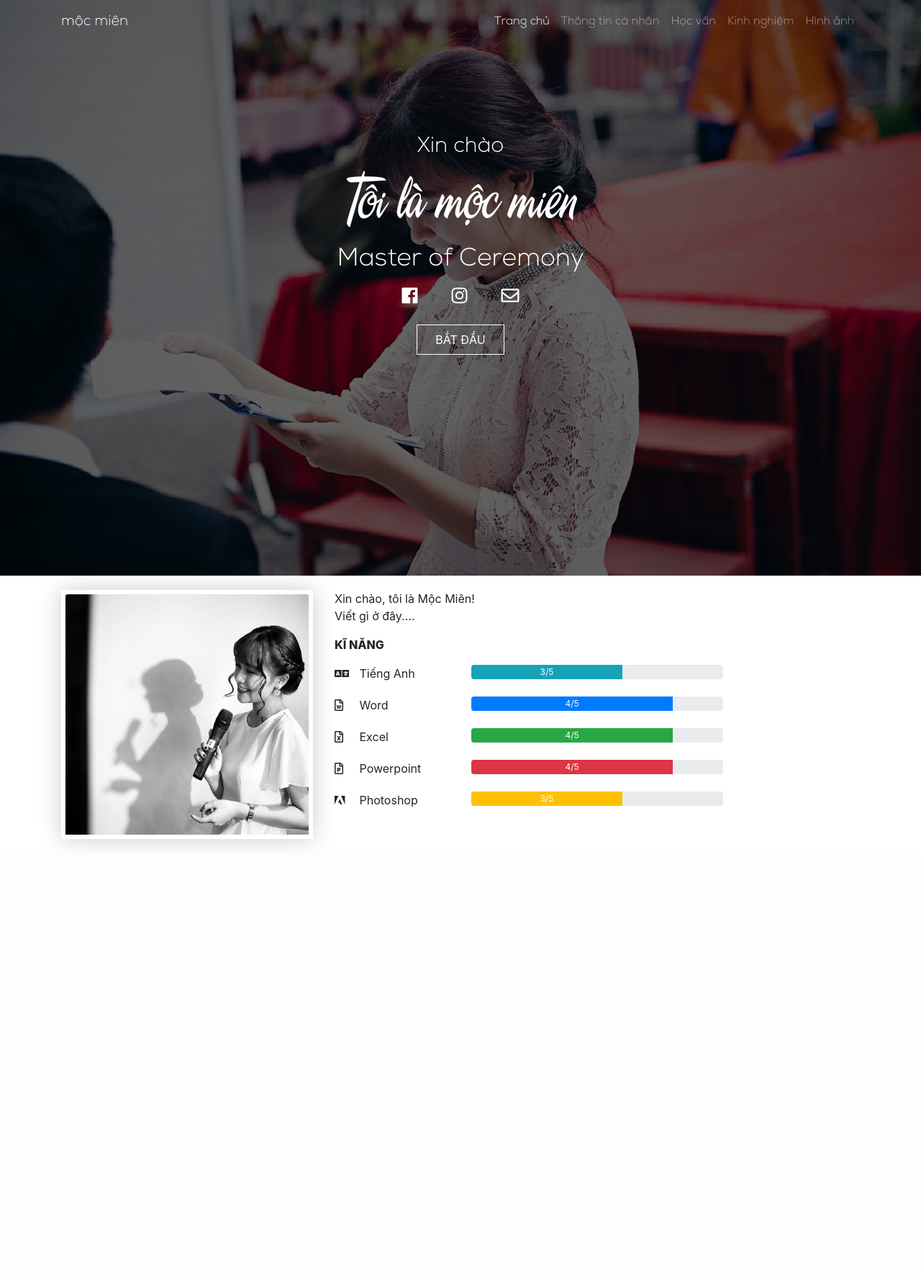
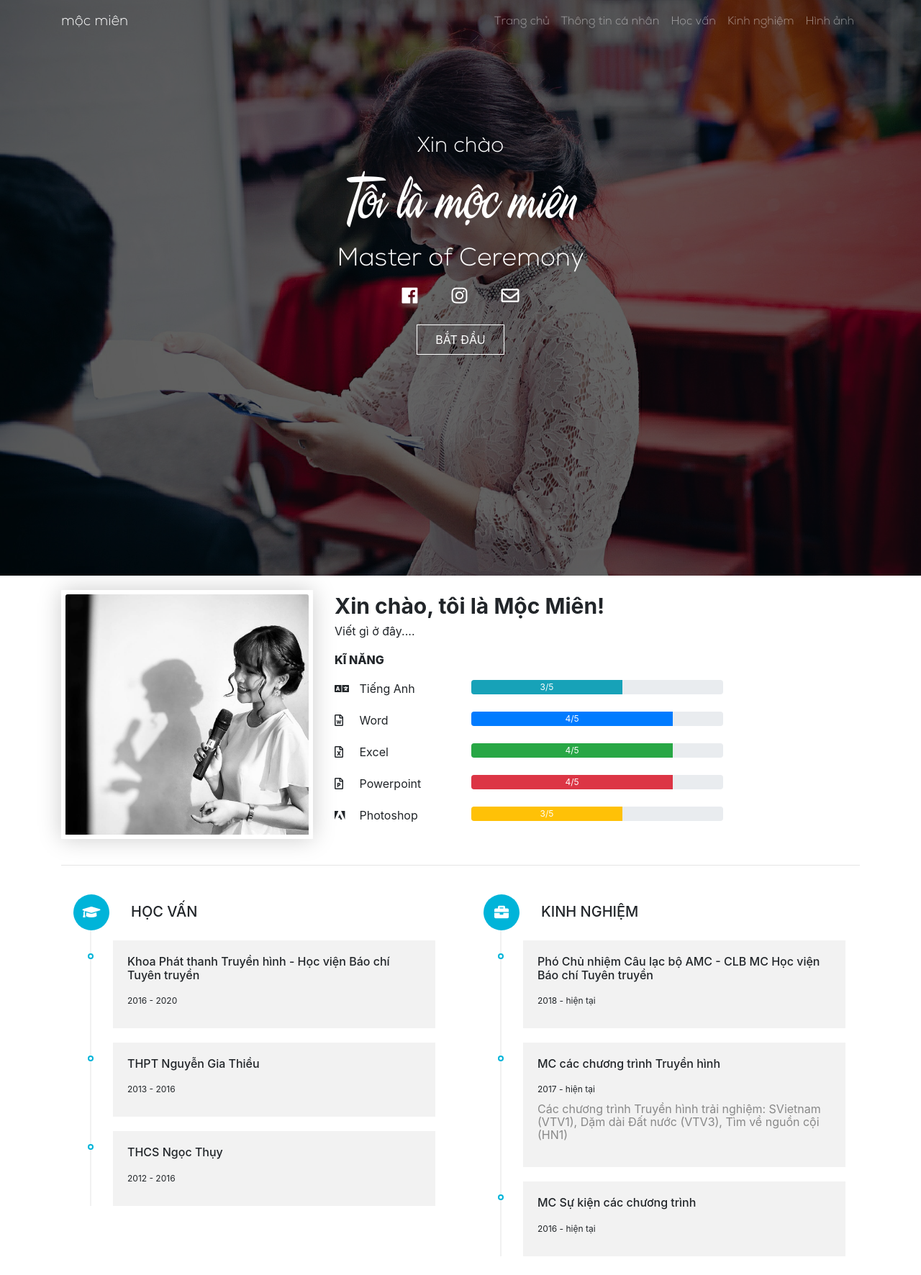
Before and after one commit to godturtle48/godturtle48.github.io, a PHP site: page / in a window 1280 px wide. Shown: the whole page at 72% size. Before the commit the page ends 1175 px from the top, so only its background shows below. Run offline with PHP 8.4, Linux system fonts and the light colour scheme.

Commit message:
adding experience section and education section

```diff
--- a/CSS/index.css
+++ b/CSS/index.css
@@ -71,33 +71,50 @@ body, html {
             .main-section .welcome-title .start-button .btn:hover {
                 color: #000;
             }
-.information-section {
+#information-section {
     padding: 20px 0px;
 }
-    .information-section .avatar {
+    #information-section .avatar {
         box-shadow: rgba(0, 0, 0, 0.205) 0px 0px 30px;
         padding: 5px;
         border: 1px solid #fff;
     }
-        .information-section .avatar .card-img-top {
+        #information-section .avatar .card-img-top {
             border-radius: none;
         }
-    .information-section .skill-section {
+    #information-section .open-name-title {
+        font-weight: 700;
+        font-size: 30px;
+    }
+    #information-section .skill-section {
 
     }
-        .information-section .skill-section .skill-title {
+        #information-section .skill-section .skill-title {
             text-transform: uppercase;
             font-weight: 800;
         }
-        .information-section .skill-section .skill-item {
+        #information-section .skill-section .skill-item {
             padding-bottom: 20px;
         }
-            .information-section .skill-section .label {
+            #information-section .skill-section .label {
                 width: 250px;
             }
-                .information-section .skill-section .label .icon {
+                #information-section .skill-section .label .icon {
                     width: 30px;
                 }
-            .information-section .skill-section .progress {
+            #information-section .skill-section .progress {
                 height: 20px;
             }
+#education-section {
+    background-color: #ffffff;
+    padding: 10px 0;
+}
+/* #education-section .container {
+    background-color: #fff;
+    box-shadow: rgba(0, 0, 0, 0.205) 0px 0px 30px;
+} */
+    #education-section .education-title {
+        font-weight: 700;
+        font-size: 30px;
+        padding-bottom: 20px;
+    }
--- /dev/null
+++ b/CSS/timeline.css
@@ -0,0 +1,68 @@
+.timeline{
+    position: relative
+}
+    .timeline .timeline-title{
+        font-size:20px;
+        text-transform:uppercase;
+        margin-left:25px
+    }
+    .timeline li{
+        padding:0 20px 20px 30px;
+        list-style:none;
+        border-left:2px solid #f1f1f1
+    }
+        .timeline li .content-text{
+            background:#f2f2f2;
+            padding:20px
+        }
+        .timeline li .line-title{
+            font-size:16px;
+            /* line-height:6px */
+        }
+        .timeline li span{
+            font-size:12px;
+            padding:9px 0;
+            display:block
+        }
+        .timeline li .line-text{
+            color:#888;
+            line-height:18px
+        }
+        .timeline li:first-child:before{
+            border:0;
+            background:0 0;
+            position:relative
+        }
+        .timeline li:last-child{
+            padding:0 20px 0 30px
+        }
+        .timeline li:before{
+            content:"";
+            border:solid 2px;
+            width:8px;
+            height:8px;
+            border-radius:50px;
+            -moz-border-radius:50px;
+            -webkit-border-radius:50px;
+            font-size:8px;
+            margin-left:-35px;
+            font-weight:400;
+            background:#fff;
+            display:block;
+            position:absolute;
+            margin-top:18px;
+            border-color:#00b4d9!important
+        }
+        .timeline li:first-child i{
+            font-size:20px;
+            float:left;
+            margin-left:-30px;
+            line-height:50px;
+            border-radius:30px;
+            margin:-12px -55px;
+            background:#00b4d9;
+            color:#fff;
+            width:50px;
+            height:50px;
+            text-align:center
+        }
--- /dev/null
+++ b/Scripts/index.js
@@ -0,0 +1,6 @@
+$(document).ready(function(){
+    $('#btnStart').click(function () {
+        $('html').scrollTo('#information-section');
+    })
+
+})
--- a/index.html
+++ b/index.html
@@ -7,6 +7,7 @@
     <title>MC Mộc Miên</title>
     <link href="./CSS/bootstrap.min.css" rel="stylesheet"></link>
     <link href="./CSS/index.css" rel="stylesheet"></link>
+    <link href="./CSS/timeline.css" rel="stylesheet"></link>
     <link rel="stylesheet" href="https://use.fontawesome.com/releases/v5.7.1/css/all.css" integrity="sha384-fnmOCqbTlWIlj8LyTjo7mOUStjsKC4pOpQbqyi7RrhN7udi9RwhKkMHpvLbHG9Sr" crossorigin="anonymous">
 </head>
 <body>
@@ -18,11 +19,11 @@
                     aria-expanded="false" aria-label="Toggle navigation"></button>
                 <div class="collapse navbar-collapse" id="collapsibleNavId">
                     <ul class="navbar-nav ml-auto mt-2 mt-lg-0">
-                        <li class="nav-item active">
+                        <li class="nav-item">
                             <a class="nav-link" href="#">Trang chủ <span class="sr-only">(current)</span></a>
                         </li>
                         <li class="nav-item">
-                                <a class="nav-link" href="#">Thông tin cá nhân</a>
+                                <a class="nav-link" href="#information-section">Thông tin cá nhân</a>
                             </li>
                         <li class="nav-item">
                             <a class="nav-link" href="#">Học vấn</a>
@@ -38,7 +39,7 @@
             </div>
         </nav>
         </div>
-    </div>
+    </header>
     <div class="main-section">
         <div class="bg-grey">
         </div>
@@ -61,7 +62,7 @@
                             </a>
                         </div>
                         <div class="start-button">
-                                <button class="btn btn-outline-light">
+                                <button class="btn btn-outline-light" id="btnStart">
                                     Bắt đầu
                                 </button>
                             </div>
@@ -70,7 +71,7 @@
             </div>
         </div>
     </div>
-    <div class="information-section">
+    <div id="information-section">
         <div class="container">
             <div class="row">
                 <div class="col-xs-12 col-sm-12 col-md-4">
@@ -168,7 +169,80 @@
                 </div>
             </div>
         </div>
+        </div>
+    </div>
+    <div class="container">
+        <hr>
+    </div>
+    <div id="education-section">
+            <div class="container">
+                <div class="row">
+                    <div class="col-lg-6 col-md-6 col-sm-6">
+                        <div class="education wow fadeInRight">
+                            <ul class="timeline">
+                                <li>
+                                    <i class="fas fa-graduation-cap"></i>
+                                    <h2 class="timeline-title">Học vấn</h2>
+                                </li>
+                                <li>
+                                    <div class="content-text">
+                                        <h3 class="line-title">Khoa Phát thanh Truyền hình - Học viện Báo chí Tuyên truyền</h3>
+                                        <span>2016 - 2020</span>
+                                        <!-- <p class="line-text"></p> -->
+                                    </div>
+                                </li>
+                                <li>
+                                    <div class="content-text">
+                                        <h3 class="line-title">THPT Nguyễn Gia Thiều</h3>
+                                        <span>2013 - 2016</span>
+                                        <!-- <p class="line-text"></p> -->
+                                    </div>
+                                </li>
+                                <li>
+                                    <div class="content-text">
+                                        <h3 class="line-title">THCS Ngọc Thụy</h3>
+                                        <span>2012 - 2016</span>
+                                        <!-- <p class="line-text"></p> -->
+                                    </div>
+                                </li>
+                            </ul>
+                        </div>
+                    </div>
+                    <div class="col-lg-6 col-md-6 col-sm-6">
+                        <div class="experience wow fadeInRight">
+                            <ul class="timeline">
+                                <li>
+                                    <i class="fas fa-briefcase"></i>
+                                    <h2 class="timeline-title">Kinh nghiệm</h2>
+                                </li>
+                                <li>
+                                    <div class="content-text">
+                                        <h3 class="line-title">Phó Chủ nhiệm Câu lạc bộ AMC - CLB MC Học viện Báo chí Tuyên truyền</h3>
+                                        <span>2018 - hiện tại</span>
+                                        <!-- <p class="line-text"></p> -->
+                                    </div>
+                                </li>
+                                <li>
+                                    <div class="content-text">
+                                        <h3 class="line-title">MC các chương trình Truyền hình</h3>
+                                        <span>2017 - hiện tại</span>
+                                        <p class="line-text">Các chương trình Truyền hình trải nghiệm: SVietnam (VTV1), Dặm dài Đất nước (VTV3), Tìm về nguồn cội (HN1)</p>
+                                    </div>
+                                </li>
+                                <li>
+                                    <div class="content-text">
+                                        <h3 class="line-title">MC Sự kiện các chương trình</h3>
+                                        <span>2016 - hiện tại</span>
+                                        <!-- <p class="line-text"></p> -->
+                                    </div>
+                                 </li>
+                            </ul>
+                        </div>
+                    </div>
+                </div>
+            </div>
     </div>
     <script link="./Scripts/jquery-3.2.1.min.js"></script>
+    <script link="./Scripts/index.js"></script>
 </body>
 </html>
```
